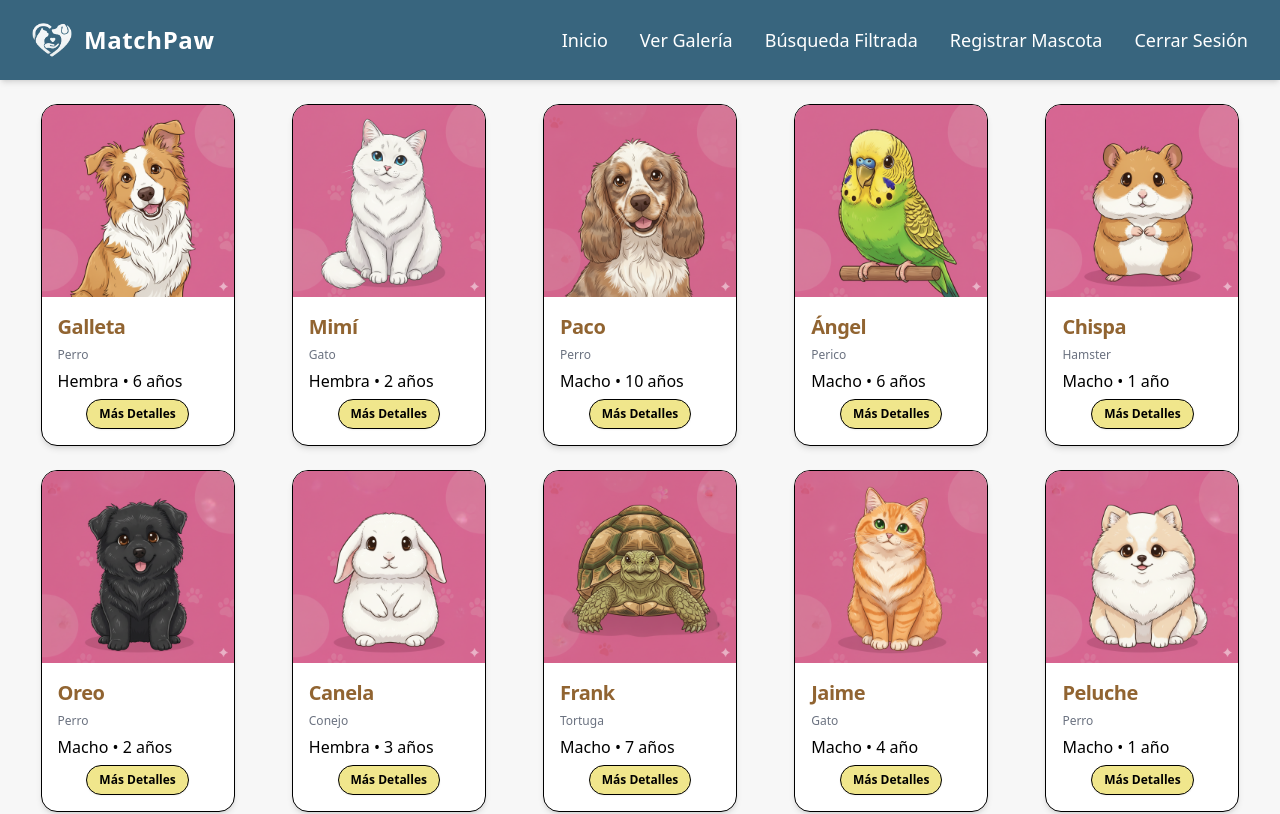
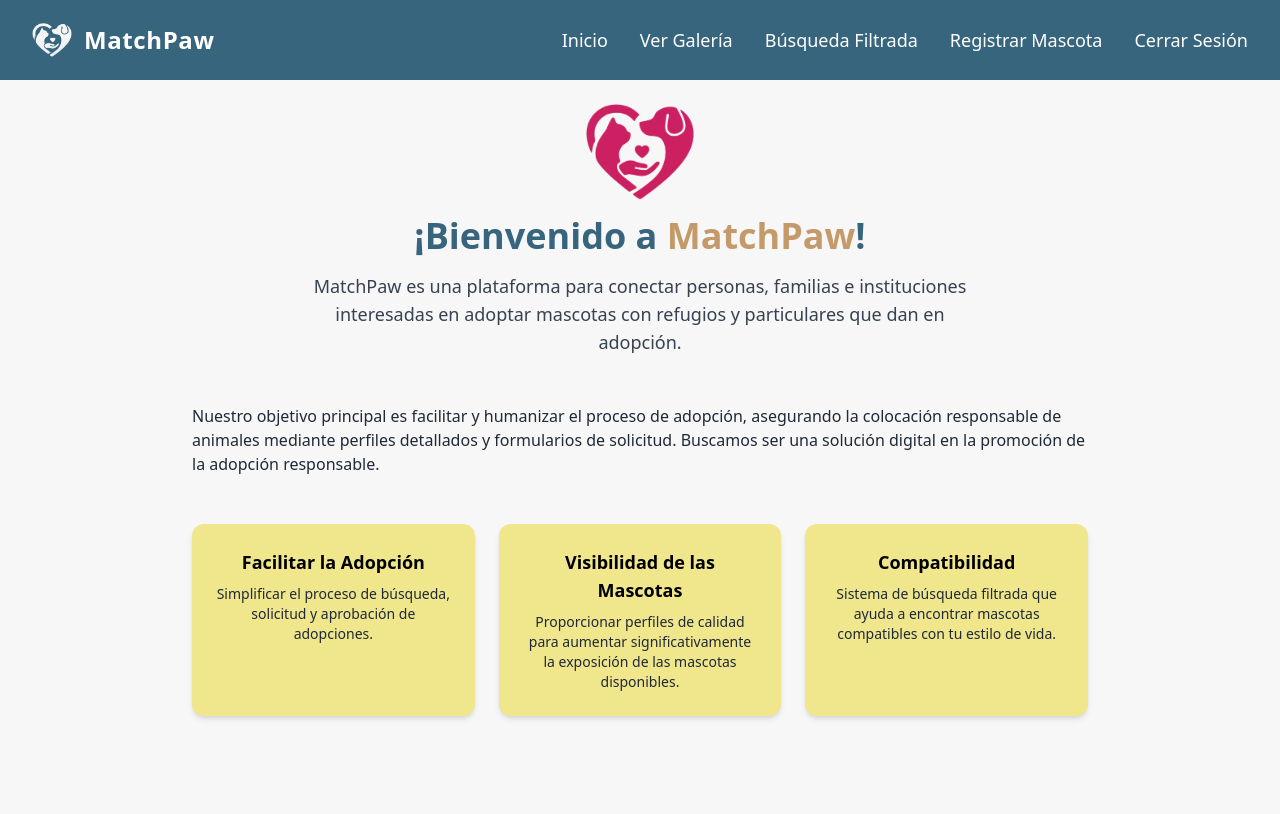
Before and after one commit to andreauxue/AdoptaMascota, a React (Vite) app in the folder Aplicacion/frontend/: page / in a window 1280 px wide. Shown: the top 814 px of the page. Built offline with nearby package versions, Linux system fonts and the light colour scheme.

Commit message:
feat: Enrutamiento de los componentes Home y Galeria

```diff
--- a/Aplicacion/frontend/src/App.jsx
+++ b/Aplicacion/frontend/src/App.jsx
@@ -1,4 +1,4 @@
-// import { BrowserRouter, Router, Route } from "react-router-dom";
+import { BrowserRouter, Routes, Route } from "react-router-dom";
 
 import Home from "./pages/Home";
 import Navbar from "./components/Navbar";
@@ -8,18 +8,19 @@ import Galeria from "./pages/Galeria";
 
 export default function App() {
   return (
-    <div className="min-h-screen bg-[#F7F7F7] flex flex-col">
-      <Navbar colorBg={"bg-blue-400"} />
+    <BrowserRouter>
+      <div>
+        <Navbar/>
 
-      {/* Contenedor que se expande */}
-      <main className="flex-1">
-        <Galeria />
-      </main>
+        <main>
+          <Routes>
+            <Route path="/" element={<Home/>}/>
+            <Route path="/galeria" element={<Galeria/>}/>
+          </Routes>
+        </main>
 
-      <Footer
-        color={"bg-blue-400"}
-        texto={"En MatchPaw encontramos tu mascota perfecta"}
-      />
-    </div>
+        <Footer/>
+      </div>
+    </BrowserRouter>
   );
 }
--- a/Aplicacion/frontend/src/components/Navbar.jsx
+++ b/Aplicacion/frontend/src/components/Navbar.jsx
@@ -1,5 +1,6 @@
 // src/components/Navbar.jsx
 
+import { Link } from "react-router-dom";
 import logo from "../assets/logo.png";
 
 export default function Navbar() {
@@ -21,15 +22,15 @@ export default function Navbar() {
       {/* Opciones del menú */}
       <ul className="flex gap-8 text-lg font-medium">
         <li>
-          <a href="/" className="hover:underline">
+          <Link to="/" className="hover:underline">
             Inicio
-          </a>
+          </Link>
         </li>
 
         <li>
-          <a href="/" className="hover:underline">
+          <Link to="/galeria" className="hover:underline">
             Ver Galería
-          </a>
+          </Link>
         </li>
 
         <li>
```
